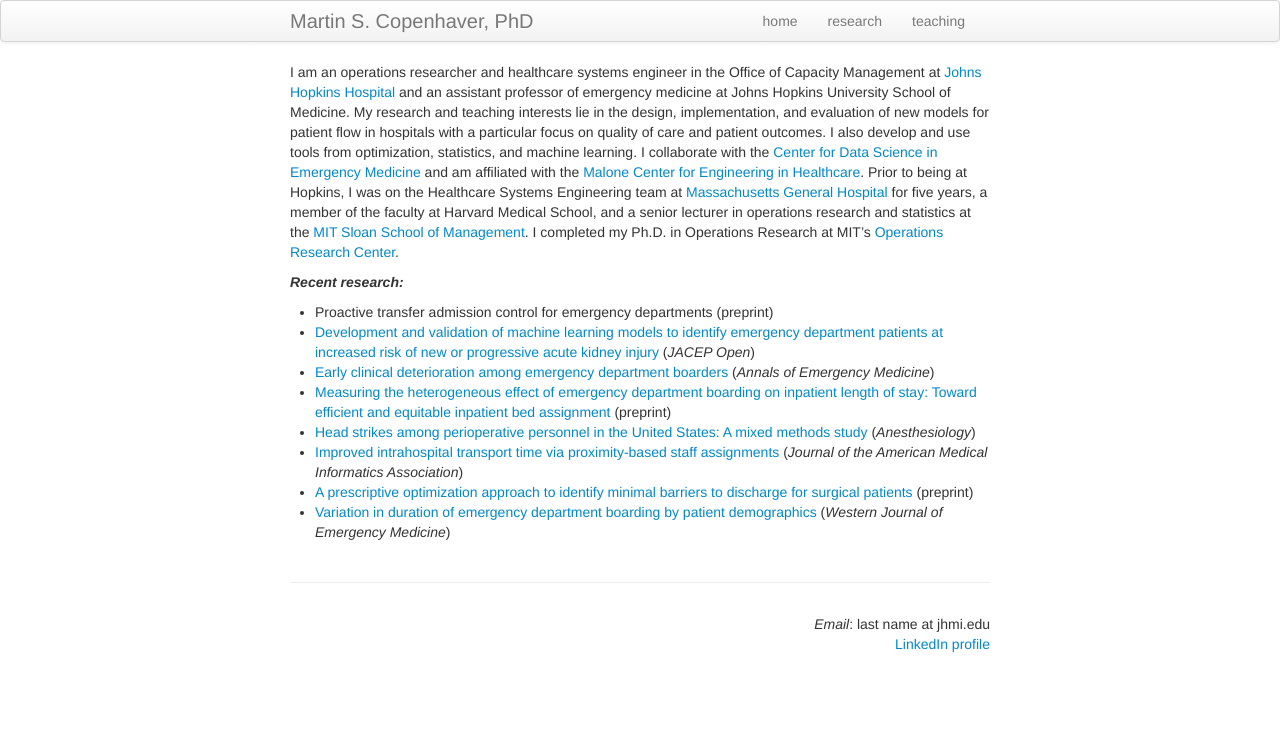
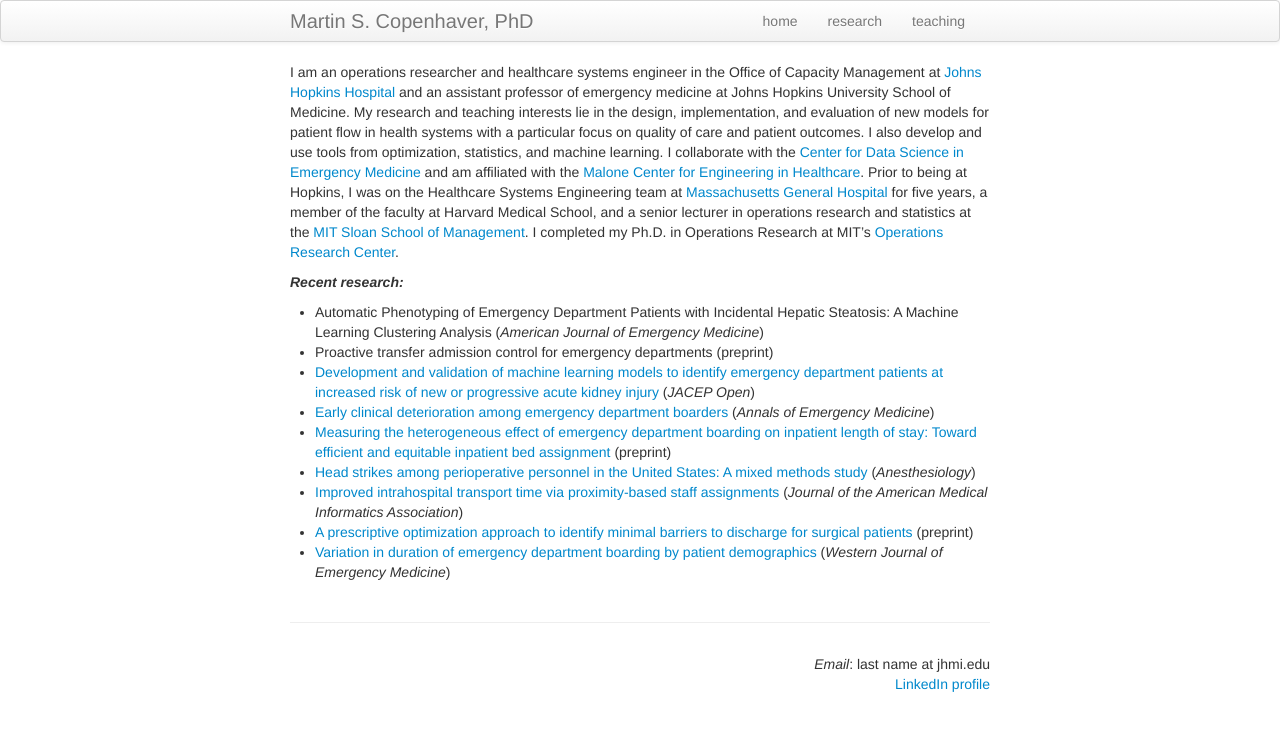
Before and after one commit to martincopenhaver/martincopenhaver.github.io, a Jekyll site: the page built from index.md, in a window 1280 px wide. Shown: the top 731 px of the page. Built offline with Jekyll 4.4.1, drawn with Linux system fonts in a browser that asks for light colours.

Commit message:
Update index.md

```diff
--- a/index.md
+++ b/index.md
@@ -10,9 +10,10 @@ redirect_from:
 
 <!--I am on the job market and available for hire&mdash;<a href="mailto:last name at jhmi.edu">reach out</a> with any opportunities.-->
 
-I am an operations researcher and healthcare systems engineer in the Office of Capacity Management at [Johns Hopkins Hospital](https://www.hopkinsmedicine.org/the-johns-hopkins-hospital) and an assistant professor of emergency medicine at Johns Hopkins University School of Medicine. My research and teaching interests lie in the design, implementation, and evaluation of new models for patient flow in hospitals with a particular focus on quality of care and patient outcomes. I also develop and use tools from optimization, statistics, and machine learning. I collaborate with the [Center for Data Science in Emergency Medicine](https://cdem.jh.edu) and am affiliated with the [Malone Center for Engineering in Healthcare](https://malonecenter.jhu.edu/). Prior to being at Hopkins, I was on the Healthcare Systems Engineering team at [Massachusetts General Hospital](http://www.massgeneral.org/) for five years, a member of the faculty at Harvard Medical School, and a senior lecturer in operations research and statistics at the [MIT Sloan School of Management](http://sloan.mit.edu/). I completed my Ph.D. in Operations Research at MIT's [Operations Research Center](http://orc.mit.edu/).
+I am an operations researcher and healthcare systems engineer in the Office of Capacity Management at [Johns Hopkins Hospital](https://www.hopkinsmedicine.org/the-johns-hopkins-hospital) and an assistant professor of emergency medicine at Johns Hopkins University School of Medicine. My research and teaching interests lie in the design, implementation, and evaluation of new models for patient flow in health systems with a particular focus on quality of care and patient outcomes. I also develop and use tools from optimization, statistics, and machine learning. I collaborate with the [Center for Data Science in Emergency Medicine](https://cdem.jh.edu) and am affiliated with the [Malone Center for Engineering in Healthcare](https://malonecenter.jhu.edu/). Prior to being at Hopkins, I was on the Healthcare Systems Engineering team at [Massachusetts General Hospital](http://www.massgeneral.org/) for five years, a member of the faculty at Harvard Medical School, and a senior lecturer in operations research and statistics at the [MIT Sloan School of Management](http://sloan.mit.edu/). I completed my Ph.D. in Operations Research at MIT's [Operations Research Center](http://orc.mit.edu/).
 
 ##### _Recent research:_
+* Automatic Phenotyping of Emergency Department Patients with Incidental Hepatic Steatosis: A Machine Learning Clustering Analysis (_American Journal of Emergency Medicine_)
 * Proactive transfer admission control for emergency departments (preprint)
 * [Development and validation of machine learning models to identify emergency department patients at increased risk of new or progressive acute kidney injury](https://www.jacepopen.com/article/S2688-1152(26)00072-X/fulltext) (_JACEP Open_)
 * [Early clinical deterioration among emergency department boarders](https://www.annemergmed.com/article/S0196-0644(26)00071-5/fulltext) (_Annals of Emergency Medicine_)
```
